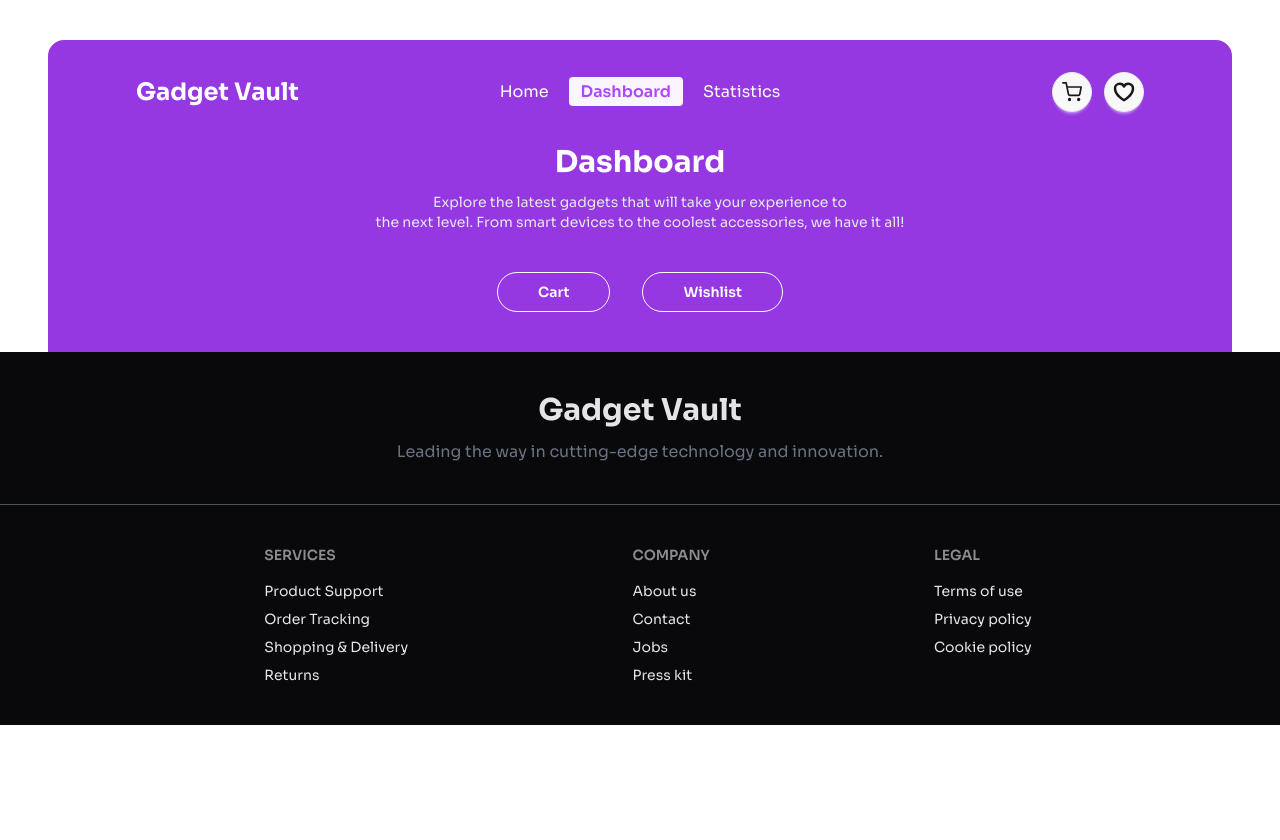
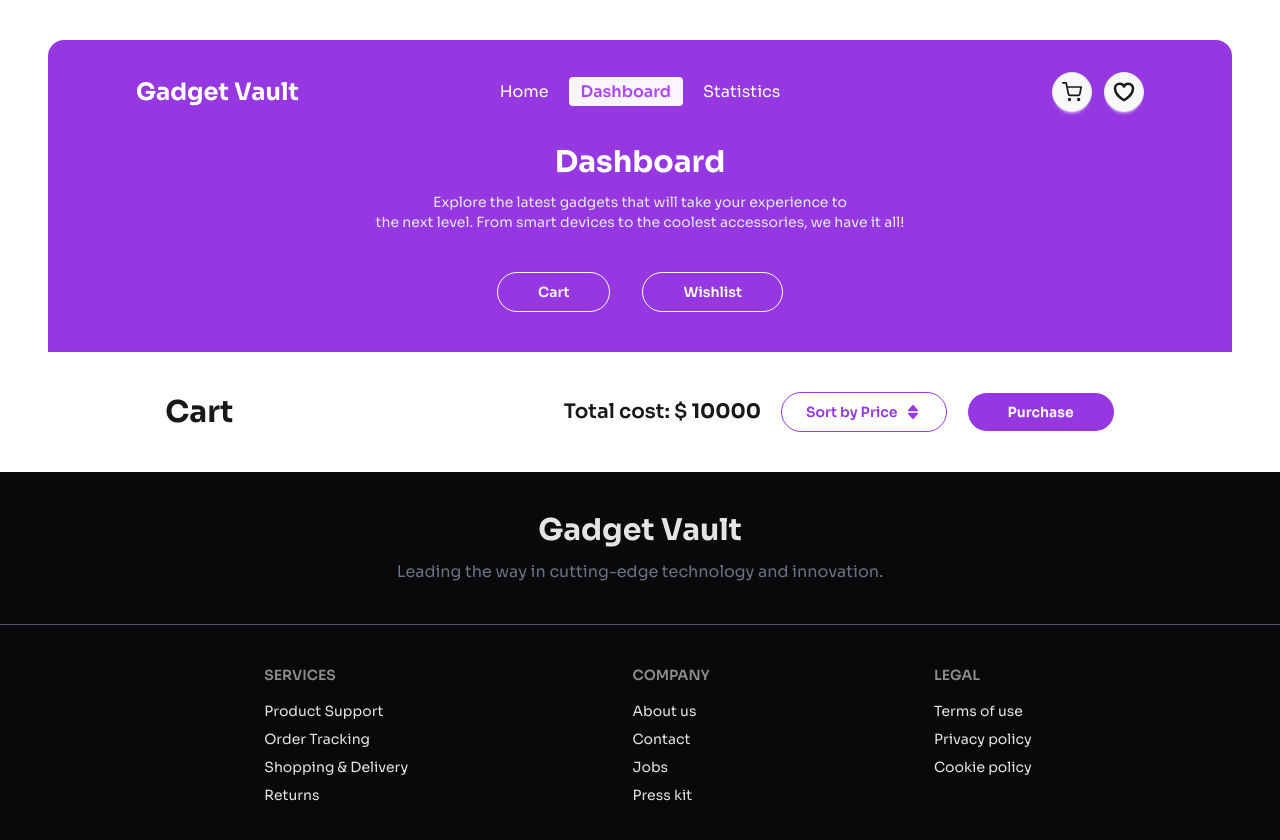
Before and after one commit to tausifislamsheik/Gadget-Vault, a React (Vite) app: page /dashboard in a window 1280 px wide. Shown: the top 840 px of the page. Before the commit the page ends 800 px from the top, so only its background shows below. Built offline with nearby package versions, Linux system fonts and the light colour scheme.

Commit message:
Cart section added in the dashboard

```diff
--- a/src/Utility/addToLS.js
+++ b/src/Utility/addToLS.js
@@ -44,4 +44,4 @@ const addWishlistToLS = (id) =>{
     }
 }
 
-export { addCartToLS, addWishlistToLS }
+export { addCartToLS, addWishlistToLS, getStoredCart, getStoredWishlist }
--- a/src/components/Cart/Cart.jsx
+++ b/src/components/Cart/Cart.jsx
@@ -1,14 +1,23 @@
-import { BiSolidSortAlt } from "react-icons/bi";
 
-const Cart = () => {
+
+const Cart = ({cart}) => {
+   console.log(cart)
+    const {image, name, price, features} = cart;
     return (
-        <div>
-            <div className="flex items-center justify-around my-10">
-                <h1 className="text-3xl font-bold">Cart</h1>
-                <div className="flex items-center gap-5">
-                    <p className="text-xl font-semibold">Total cost: $ <span className="font-bold">10000</span></p>
-                    <button className="btn btn-outline text-[#9538E2] px-6 font-semibold p-2 rounded-full">Sort by Price <BiSolidSortAlt className="text-lg" /></button>
-                    <button className="btn btn-outline text-white bg-[#9538E2] px-10 font-semibold p-2 rounded-full">Purchase</button>
+        <div className="mx-40 mb-5">
+            <div className="hero bg-base-200 justify-start rounded-2xl">
+                <div className="hero-content flex-col lg:flex-row">
+                    <img
+                    src={image}
+                    className="w-40 rounded-lg bg-gray-200 p-5"
+                    />
+                    <div>
+                    <h1 className="text-3xl font-bold">{name}</h1>
+                    <p className="font-bold py-1">Price: $ {price}</p>
+                    {
+                        features.map(feature => <li className="text-gray-400">{feature}</li>)
+                    }
+                    </div>
                 </div>
             </div>
         </div>
--- a/src/components/Dashboard/Dashboard.jsx
+++ b/src/components/Dashboard/Dashboard.jsx
@@ -1,19 +1,22 @@
-// import { useEffect, useState } from "react";
-// import { useLoaderData, useParams } from "react-router-dom";
-
-import { NavLink, Outlet } from "react-router-dom";
+import { useEffect, useState } from "react";
+import { NavLink, Outlet, useLoaderData } from "react-router-dom";
+import { getStoredCart } from "../../Utility/addToLS";
+import Cart from "../Cart/Cart";
+import { BiSolidSortAlt } from "react-icons/bi";
 
 
 const Dashboard = () => {
-    // const {id} = useParams();
-    // const idNum = parseInt(id)
-    // const allProducts = useLoaderData();
-    // const [cart, setCart] = useState([]);
 
-    // useEffect(() =>{
-    //     const cartList = allProducts.filter(cart => cart.id === idNum)
-    //     setCart(cartList)
-    // },[])
+    const [cart, setCart] = useState([]);
+    // const [wishlist, setWishlist] = useState([]);
+    const allProducts = useLoaderData();
+
+    useEffect(() =>{
+        const storedCart = getStoredCart();
+        const storedCartInt = storedCart.map(id => parseInt(id));
+        const cart = allProducts.filter(cart => storedCartInt.includes(cart.id))
+        setCart(cart)
+    },[allProducts])
     return (
         <div>
            <div className="bg-[#9538E2] text-center text-white mx-4 lg:mx-12">
@@ -28,7 +31,19 @@ const Dashboard = () => {
                      </NavLink>
                 </div>
             </div>
-            <Outlet></Outlet>
+            <div className="flex items-center justify-around my-10">
+                <h1 className="text-3xl font-bold">Cart</h1>
+                <div className="flex items-center gap-5">
+                    <p className="text-xl font-semibold">Total cost: $ <span className="font-bold">10000</span></p>
+                    <button className="btn btn-outline text-[#9538E2] px-6 font-semibold p-2 rounded-full">Sort by Price <BiSolidSortAlt className="text-lg" /></button>
+                    <button className="btn btn-outline text-white bg-[#9538E2] px-10 font-semibold p-2 rounded-full">Purchase</button>
+                </div>
+            </div>
+                {
+                    cart.map((cart) => <Cart key={cart.id} cart={cart}></Cart>)
+                }
+            <Outlet>
+            </Outlet>
         </div>
     );
 };
--- a/src/components/ProductDetails/ProductDetails.jsx
+++ b/src/components/ProductDetails/ProductDetails.jsx
@@ -37,7 +37,7 @@ const ProductDetails = () => {
                         <p className="font-bold">Specification:</p>
                         <ol className="text-gray-500">
                         {
-                            features.map(feature => <li>{feature}</li>)
+                            features.map((feature, idx) => <li key={idx}>{feature}</li>)
                         }
                         </ol>
                         <div className="font-bold items-center">Rating : <br />
--- a/src/main.jsx
+++ b/src/main.jsx
@@ -64,6 +64,7 @@ const router = createBrowserRouter([
       {
         path:'/dashboard',
         element:<Dashboard></Dashboard>,
+        loader:() => fetch('allProducts.json'),
         children:[
           {
             path:'cart',
```
